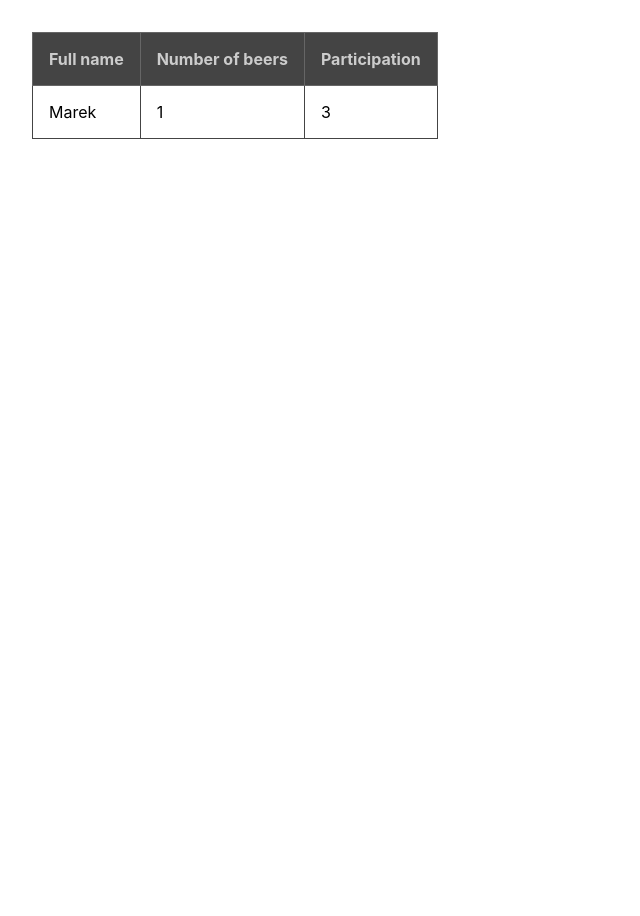
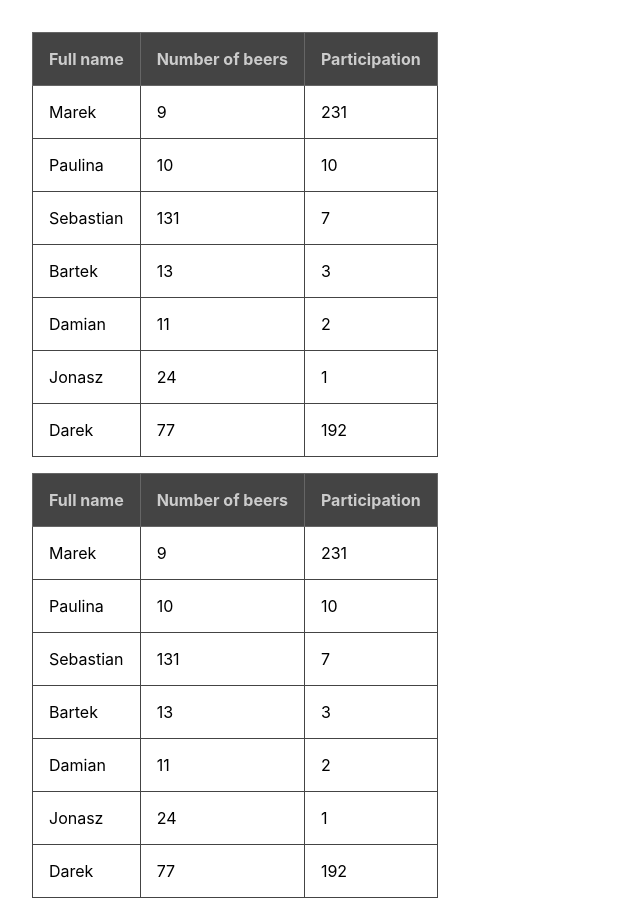
Before and after one commit to argasek/codebrainers-2020-09, a React (Create React App) app: page / in a window 1280 px wide. Shown: the top 916 px of the page, without its empty margins (0-640 px from the left). Before the commit the page ends 800 px from the top, so only its background shows below. Built offline with nearby package versions, Linux system fonts and the light colour scheme.

Commit message:
Add render student table.

```diff
--- a/src/App.css
+++ b/src/App.css
@@ -4,6 +4,7 @@ body {
 
 .student-table {
   border-collapse: collapse;
+  margin-bottom: 1rem;
 }
 
 .student-table td, .student-table th {
--- a/src/App.js
+++ b/src/App.js
@@ -1,11 +1,13 @@
 import React from 'react';
 import './App.css';
 import StudentList from './components/StudentList';
+import {codebrainersStudents} from "./models/student";
 
 function App() {
     return (
         <div>
-            <StudentList/>
+            <StudentList students={codebrainersStudents}/>
+            <StudentList students={codebrainersStudents}/>
         </div>
     );
 }
--- a/src/components/StudentList.js
+++ b/src/components/StudentList.js
@@ -5,6 +5,7 @@ import StudentRow from "./StudentRow";
 
 
 function StudentList(props) {
+    const students = props.students;
 
     return (
         <table className='student-table' cellSpacing="0" cellPadding="0">
@@ -16,7 +17,9 @@ function StudentList(props) {
             </tr>
             </thead>
             <tbody>
-            <StudentRow student={new Student('Marek', 3, 1)}/>
+            {
+            students.map(student => <StudentRow student={student}/> )
+            }
             </tbody>
         </table>
     );
```
